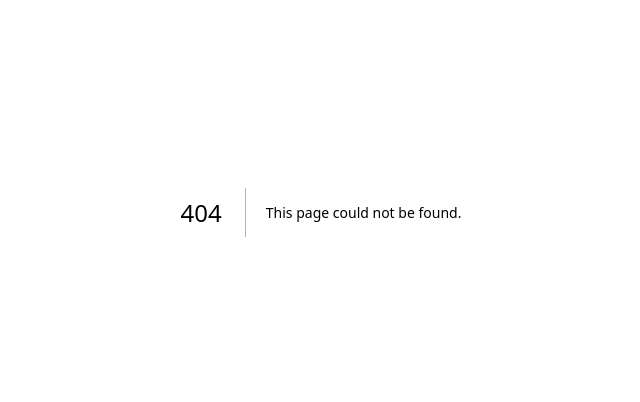
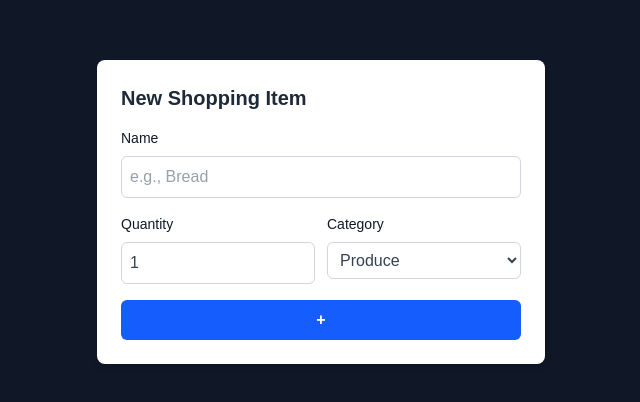
Before and after one commit to 4d4n-HDZ/cprg306-assignments, a Next.js app: page /week-5 in a window 1280 px wide. Before the commit this address had no page. Shown: the part 188-590 px from the top of the page, without its empty margins (319-959 px from the left). Built offline with nearby package versions, Linux system fonts and the light colour scheme.

Commit message:
Week 5 Assignment
Create link to week-5 page.js from main page

Create week-5 folder with page.js and NewItem.js following assignment instructions

```diff
--- a/app/page.js
+++ b/app/page.js
@@ -4,8 +4,8 @@
   return (
     <main>
       <h1>CPRG 306: Web Development 2 - Assignments</h1>
-      <Link href="/week-2">Assignment 1</Link>
-      <Link href="/week-3">Assignment 3</Link>
+      <p><Link href="/week-2">Week 1 Assignment</Link></p>
+      <p><Link href="/week-5">Week 5 Assignment</Link></p>
     </main>
 
   );
--- a/app/week-3/item.js
+++ b/app/week-3/item.js
@@ -1,7 +1,9 @@
+import GroceryItemList from "./GroceryItemList.js";
+
 export default function Item({ name, quantity, category }) {
   return (
-    <li className="border p-2 m-2 rounded bg-gray-100">
-      <h3 className="font-bold">{name}</h3>
+    <li className="border p-2 m-2 rounded bg-gray-100 text-black">
+      <p>Name: {name}</p>
       <p>Quantity: {quantity}</p>
       <p>Category: {category}</p>
     </li>
--- a/app/week-3/page.js
+++ b/app/week-3/page.js
@@ -1,9 +1,11 @@
 import GroceryItemList from "./GroceryItemList.js";
 import Item from "./item.js";
 
-export default function MainPage() {
-  <main>
-    <h1 className="font-bold">Shopping List</h1>
-    < Item />
-  </main>
+export default function Page() {
+  return (
+    <main>
+      <h1 className="font-bold">Shopping List:</h1>
+      < Item />
+    </main>
+  );
 }
--- /dev/null
+++ b/app/week-5/NewItem.js
@@ -0,0 +1,99 @@
+"use client";
+
+import { useState } from "react";
+
+export default function NewItem() {
+  const [name, setName] = useState("");
+  const [quantity, setQuantity] = useState(1);
+  const [category, setCategory] = useState("produce");
+
+  function handleSubmit(event) {
+    event.preventDefault();
+
+    const item = {
+      name,
+      quantity,
+      category,
+    };
+
+    console.log(item);
+
+    alert(
+      `Added: ${item.name}, quantity: ${item.quantity}, category: ${item.category}`
+    );
+
+    setName("");
+    setQuantity(1);
+    setCategory("produce");
+  }
+
+  return (
+    <form
+      onSubmit={handleSubmit}
+      className="w-full max-w-md rounded-lg bg-white p-6 shadow-md"
+    >
+      <h2 className="mb-4 text-xl font-semibold text-gray-800">
+        New Shopping Item
+      </h2>
+
+      <label className="mb-2 block text-sm font-medium text-gray-900">
+        Name
+      </label>
+      <input
+        type="text"
+        value={name}
+        required
+        onChange={(e) => setName(e.target.value)}
+        className="mb-4 w-full rounded-md border border-gray-300 p-2 text-gray-700 focus:outline-none focus:ring-2 focus:ring-blue-500"
+        placeholder="e.g., Bread"
+      />
+
+      {/* Quantity + Category row */}
+      <div className="mb-4 flex gap-3">
+        <div className="flex-1">
+          <label className="mb-2 block text-sm font-medium text-gray-900">
+            Quantity
+          </label>
+          <input
+            type="number"
+            min={1}
+            max={99}
+            value={quantity}
+            onChange={(e) => setQuantity(Number(e.target.value))}
+            className="w-full rounded-md border border-gray-300 p-2 text-gray-700 focus:outline-none focus:ring-2 focus:ring-blue-500"
+          />
+        </div>
+
+        <div className="flex-1">
+          <label className="mb-2 block text-sm font-medium text-gray-900">
+            Category
+          </label>
+          <select
+            value={category}
+            onChange={(e) => setCategory(e.target.value)}
+            className="w-full rounded-md border border-gray-300 p-2 text-gray-700 focus:outline-none focus:ring-2 focus:ring-blue-500"
+          >
+            <option value="produce">Produce</option>
+            <option value="dairy">Dairy</option>
+            <option value="bakery">Bakery</option>
+            <option value="meat">Meat</option>
+            <option value="frozen">Frozen Foods</option>
+            <option value="canned">Canned Goods</option>
+            <option value="dry">Dry Goods</option>
+            <option value="beverages">Beverages</option>
+            <option value="snacks">Snacks</option>
+            <option value="household">Household</option>
+            <option value="other">Other</option>
+          </select>
+        </div>
+      </div>
+
+      <button
+        type="submit"
+        className="w-full rounded-md bg-blue-600 py-2 text-white font-semibold hover:bg-blue-700 active:scale-[0.99]"
+      >
+        +
+      </button>
+    </form>
+  );
+}
--- /dev/null
+++ b/app/week-5/page.js
@@ -0,0 +1,9 @@
+import NewItem from "./NewItem";
+
+export default function Page() {
+  return (
+    <main className="min-h-screen bg-gray-900 flex items-center justify-center p-6">
+      <NewItem />
+    </main>
+  );
+}
```
